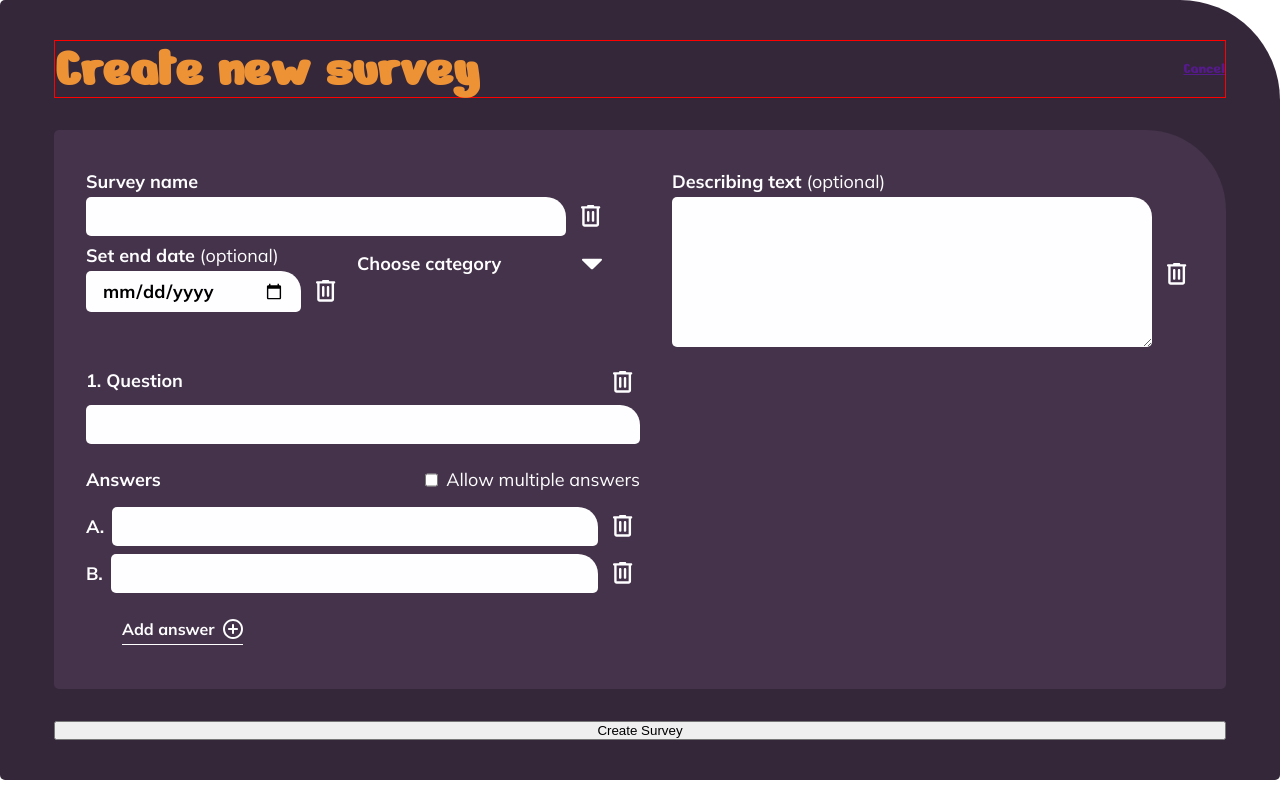
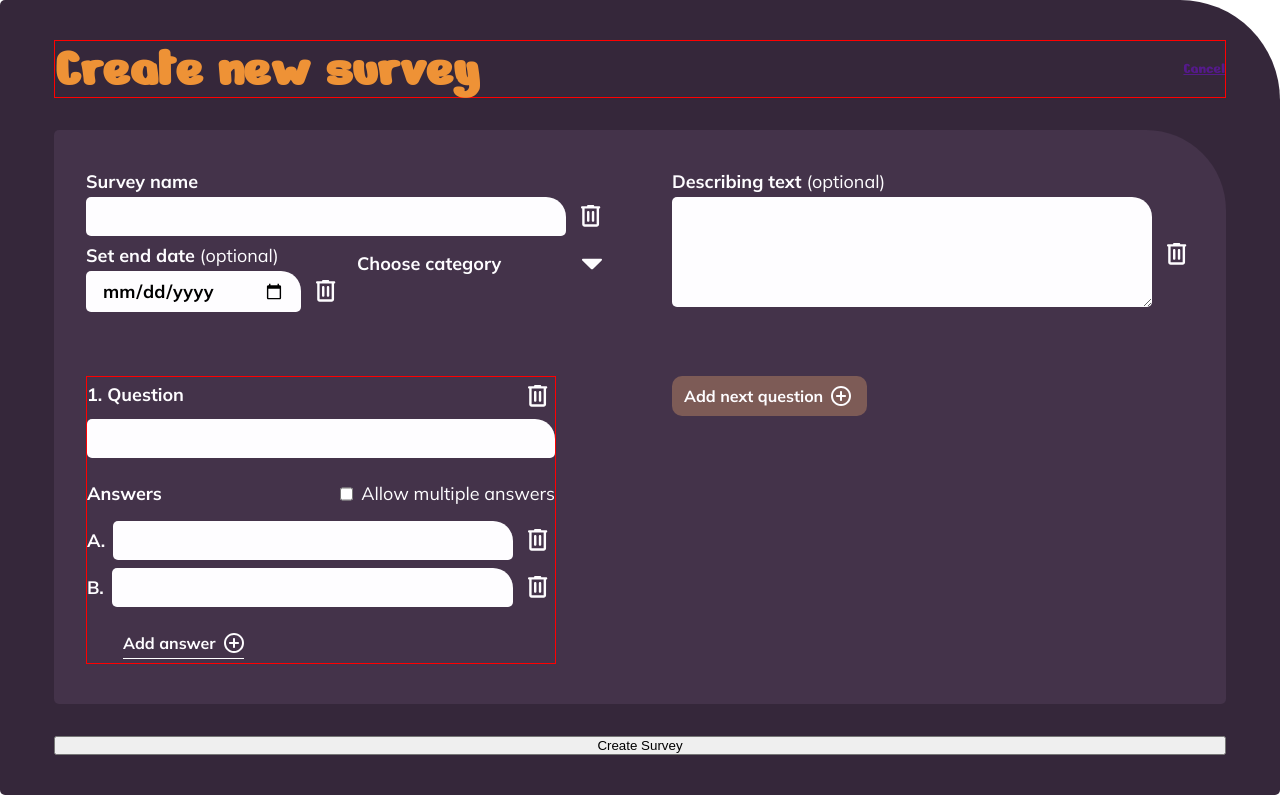
Before and after one commit to guhe78/poll_app, an Angular app: page / in a window 1280 px wide. Built offline with nearby package versions, Linux system fonts and the light colour scheme.

Commit message:
feat: survey form style button add question style

```diff
--- a/src/app/shared/components/survey-form/survey-form.html
+++ b/src/app/shared/components/survey-form/survey-form.html
@@ -77,15 +77,21 @@
       </div>
     </div>
   </div>
-  <div class="form-group survey-form-questions" formArrayName="questions">
-    <div class="survey-form-questions__question" [formGroupName]="0">
-      <div class="survey-form-questions__header">
-        <div class="survey-form-questions__header--label-container">
+  <div class="survey-form-questions-container" formArrayName="questions">
+    @for (question of questions.controls; track $index; let index = $index) {
+      <div class="form-group survey-form-question">
+        <div class="survey-form-question__item" [formGroupName]="index">
+          <div class="survey-form-question__header">
+            <div class="survey-form-question__header--label-container">
               <label>
-            <span>{{ indexQuestions + 1 }}.</span>
+                <span>{{ index + 1 }}.</span>
                 Question
               </label>
-          <button type="button" class="survey-form__delete-button" (click)="remove(1)">
+              <button
+                type="button"
+                class="survey-form__delete-button"
+                (click)="removeQuestion(index)"
+              >
                 <span
                   class="survey-form__delete-button--icon survey-form__delete-button--icon--textarea"
                   [innerHTML]="icons.trashcan"
@@ -108,23 +114,30 @@
               </div>
             </div>
             <div class="survey-form-answers__answers" formArrayName="answers">
-          @for (answer of answers.controls; track answer; let index = $index) {
+              @for (answer of getAnswers(index).controls; track answer; let answerIndex = $index) {
                 <div class="form-group survey-form-answers__answer">
-              <label>{{ getAnswerLetter(index) }}.</label>
+                  <label>{{ getAnswerLetter(answerIndex) }}.</label>
 
-              <input type="text" [formControlName]="index" />
+                  <input type="text" [formControlName]="answerIndex" />
 
                   <button
                     type="button"
                     class="survey-form__delete-button"
                     (click)="removeAnswer(index)"
                   >
-                <span class="survey-form__delete-button--icon" [innerHTML]="icons.trashcan"></span>
+                    <span
+                      class="survey-form__delete-button--icon"
+                      [innerHTML]="icons.trashcan"
+                    ></span>
                   </button>
                 </div>
               }
             </div>
-        <button type="button" class="survey-form-answers__add-answer-button" (click)="addAnswer()">
+            <button
+              type="button"
+              class="survey-form-answers__add-answer-button"
+              (click)="addAnswer(index)"
+            >
               Add answer
               <span
                 class="survey-form-answers__add-answer-button--icon"
@@ -134,4 +147,15 @@
           </div>
         </div>
       </div>
+    }
+    <button
+      class="addQuestionButton"
+      type="button"
+      class="survey-form__add-question-button"
+      (click)="addQuestion()"
+    >
+      Add next question
+      <span class="survey-form__add-question-button--icon" [innerHTML]="icons.plus"></span>
+    </button>
+  </div>
 </form>
--- a/src/app/shared/components/survey-form/survey-form.scss
+++ b/src/app/shared/components/survey-form/survey-form.scss
@@ -12,7 +12,7 @@
 .survey-form {
   display: flex;
   flex-direction: column;
-  gap: 16px;
+  gap: 64px;
 
   width: 100%;
   padding: 40px 32px;
@@ -70,7 +70,7 @@
   }
 
   & textarea {
-    min-height: 150px;
+    min-height: 110px;
     resize: vertical;
   }
 
@@ -244,9 +244,14 @@
   }
 }
 
-.survey-form-questions {
-  width: 50%;
+.survey-form-questions-container {
+  display: grid;
+  grid-template-columns: repeat(2, minmax(0, 1fr));
+  gap: 64px;
+  width: 100%;
+}
 
+.survey-form-question {
   &__header {
     display: flex;
     flex-direction: column;
@@ -260,11 +265,13 @@
     gap: 8px;
   }
 
-  &__question {
+  &__item {
     display: flex;
     flex-direction: column;
-    justify-content: center;
+    justify-content: flex-start;
     gap: 24px;
+    width: 470px;
+    border: 1px solid red;
   }
 }
 
@@ -313,7 +320,6 @@
     cursor: pointer;
 
     position: relative;
-    //border-bottom: 1px solid rgba(255, 255, 255, 1);
 
     &::after {
       content: '';
@@ -339,3 +345,38 @@
     }
   }
 }
+
+.survey-form__add-question-button {
+  display: flex;
+  align-items: center;
+  gap: 8px;
+
+  width: auto;
+  max-width: 195px;
+  height: 40px;
+  padding: 8px 12px;
+
+  font: inherit;
+  font-size: 16px;
+  font-weight: 700;
+  color: rgba(254, 253, 255, 1);
+
+  background-color: rgba(255, 183, 112, 0.3);
+  border: none;
+  border-radius: 10px;
+  cursor: pointer;
+
+  &--icon {
+    display: flex;
+    align-items: center;
+    justify-content: center;
+
+    width: 20px;
+    height: 20px;
+
+    & svg {
+      width: 100%;
+      height: 100%;
+    }
+  }
+}
--- a/src/app/shared/components/survey-form/survey-form.ts
+++ b/src/app/shared/components/survey-form/survey-form.ts
@@ -12,7 +12,7 @@ import { DomSanitizer, SafeHtml } from '@angular/platform-browser';
   styleUrl: './survey-form.scss',
 })
 export class SurveyForm {
-  private formBuilder = inject(FormBuilder);
+  private formbuilder = inject(FormBuilder);
   private surveyService = inject(Surveys);
   private sanitizer = inject(DomSanitizer);
 
@@ -41,18 +41,18 @@ export class SurveyForm {
 
   selectedCategory = '';
 
-  surveyForm = this.formBuilder.group({
+  surveyForm = this.formbuilder.group({
     name: [this.survey().name],
     category: [''],
     endDate: [this.survey().date],
     description: [this.survey().description],
-    questions: this.formBuilder.array([
-      this.formBuilder.group({
+    questions: this.formbuilder.array([
+      this.formbuilder.group({
         question: [''],
         allowMultipleAnswers: [false],
-        answers: this.formBuilder.array([
-          this.formBuilder.control(''),
-          this.formBuilder.control(''),
+        answers: this.formbuilder.array([
+          this.formbuilder.control(''),
+          this.formbuilder.control(''),
         ]),
       }),
     ]),
@@ -90,12 +90,22 @@ export class SurveyForm {
     return this.surveyForm.invalid;
   }
 
-  remove(index: number): void {
+  remove(index: number) {}
+
+  getQuestions() {
+    return this.surveyForm.controls.questions;
+  }
+
+  removeQuestion(index: number): void {
     this.questions.removeAt(index);
   }
 
-  addAnswer(): void {
-    this.answers.push(this.formBuilder.control(''));
+  getAnswers(questionIndex: number): FormArray {
+    return this.questions.at(questionIndex).get('answers') as FormArray;
+  }
+
+  addAnswer(questionIndex: number): void {
+    this.getAnswers(questionIndex).push(this.formbuilder.control(''));
   }
 
   removeAnswer(index: number): void {
@@ -105,4 +115,14 @@ export class SurveyForm {
   getAnswerLetter(index: number): string {
     return String.fromCharCode(65 + index);
   }
+
+  addQuestion(): void {
+    const question = this.formbuilder.group({
+      question: [''],
+      allowMultipleAnswers: [false],
+      answers: this.formbuilder.array([this.formbuilder.control(''), this.formbuilder.control('')]),
+    });
+
+    this.questions.push(question);
+  }
 }
```
Lines whose indentation alone changed are shown as unchanged.
